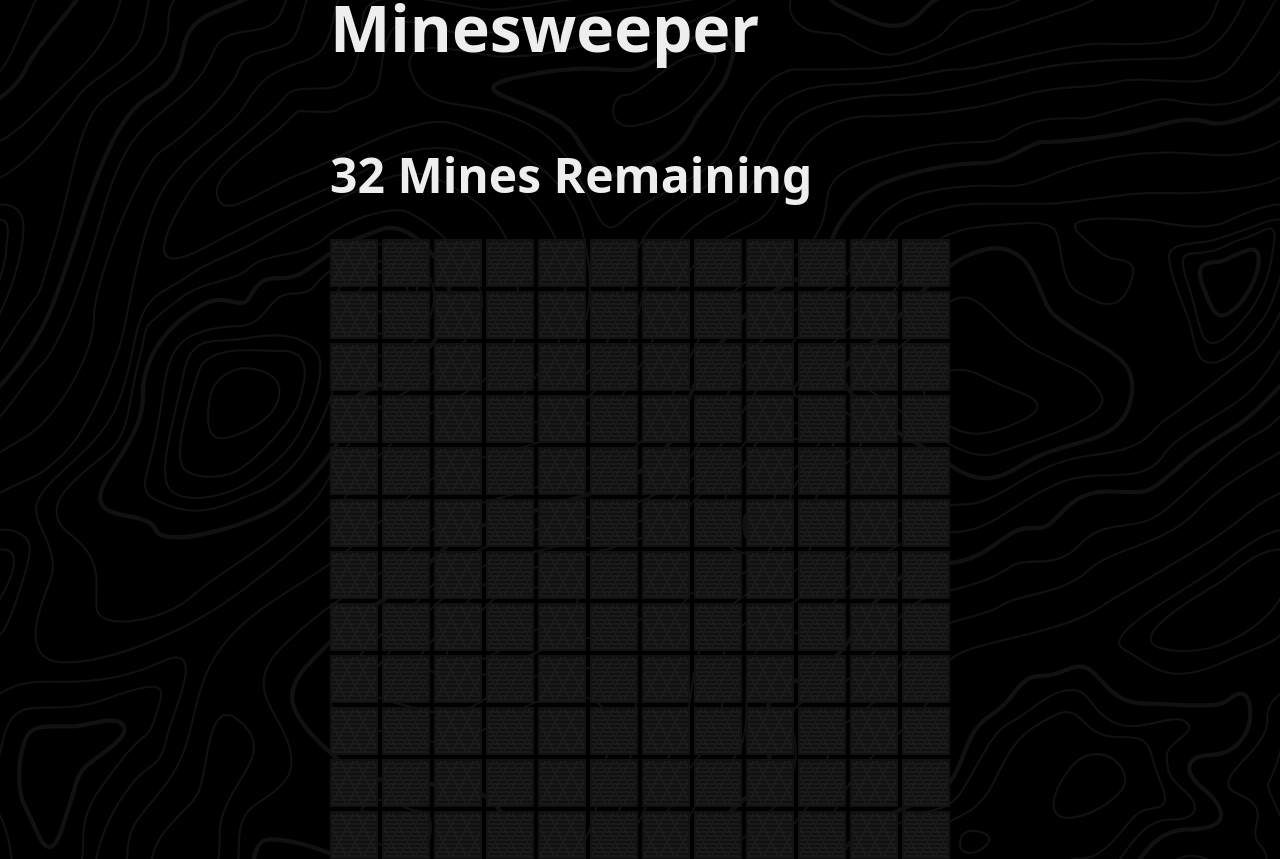
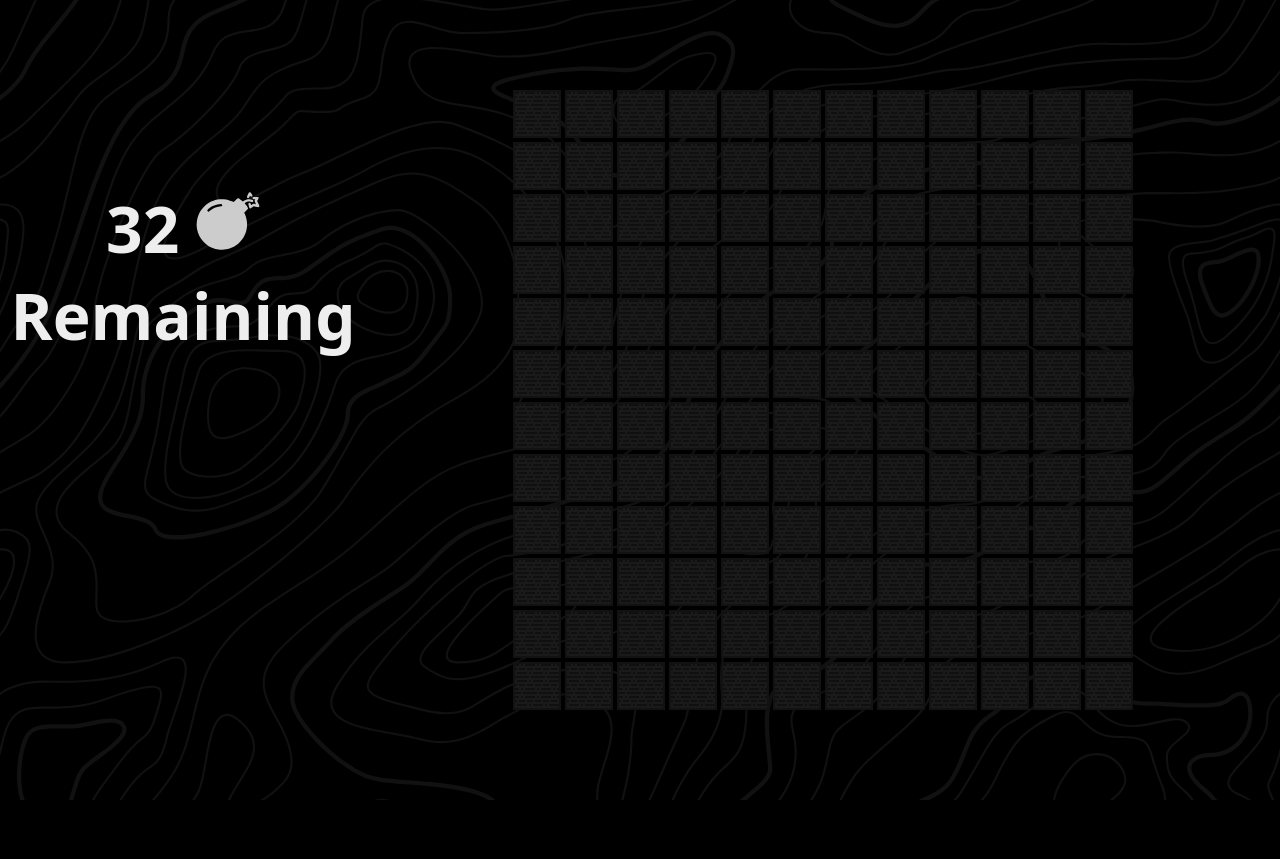
Before and after one commit to zachjensz/minesweeper, a website built with Vite: page index.html in a window 1280 px wide. After the commit the page ends 800 px from the top, so only its background shows below. Built offline with nearby package versions, Linux system fonts and the light colour scheme.

Commit message:
Feat: Restructured main layout

```diff
--- a/index.html
+++ b/index.html
@@ -8,8 +8,15 @@
     <title>Minesweeper by Zach Jensz</title>
   </head>
   <body>
-    <h1>Mine<wbr>sweeper</h3>
-    <h2><span data-mine-count></span> Mines Remaining</div></h2>
-    <div class="board"></div>
+    <header>
+      <h1>
+        <span data-mine-count></span>
+        <img src="/public/mine.svg" width="55" alt="mine">
+        Remaining
+      </h1>
+    </header>
+    <main>
+      <div class="board"></div>
+    </main>
   </body>
 </html>
--- a/style.css
+++ b/style.css
@@ -26,17 +26,25 @@ body {
 
 body {
   display: grid;
-  place-content: center;
-  gap: 0.5em;
-  margin: 0;
+  grid-template-columns: 20ch 9fr;
+  margin: 0 auto;
   font-family: system-ui, sans-serif;
   font-size: 2rem;
   background: no-repeat, center/cover url("public/topography.svg") var(--background-color);
   color: var(--text-color);
 }
-h1,
-h2 {
-  margin-block-end: 1rem;
+main,
+header {
+  display: grid;
+  place-content: center;
+}
+h1 {
+  margin: 1em;
+  margin-bottom: max(2em, 40vh);
+  text-align: center;
+}
+h1 img {
+  width: 1em;
 }
 
 .board {
```
